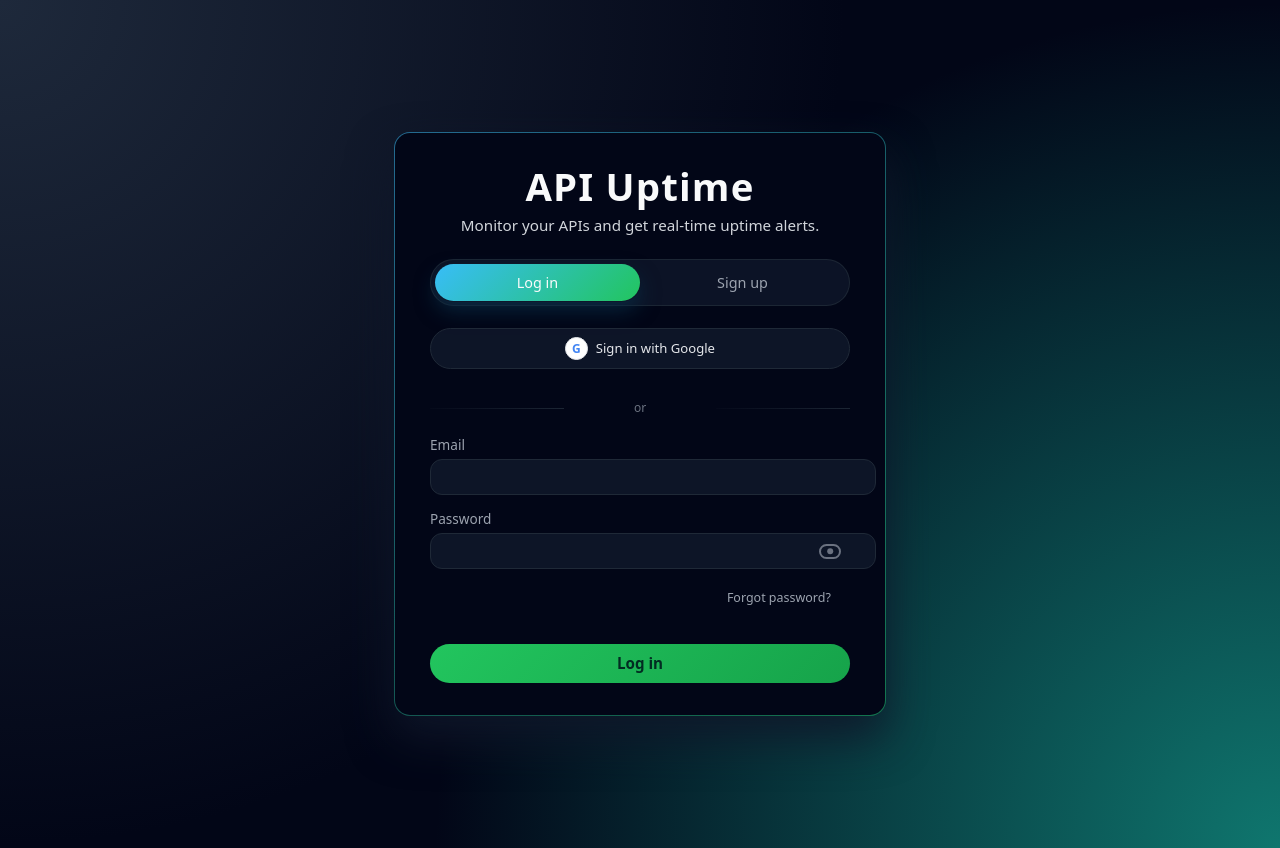
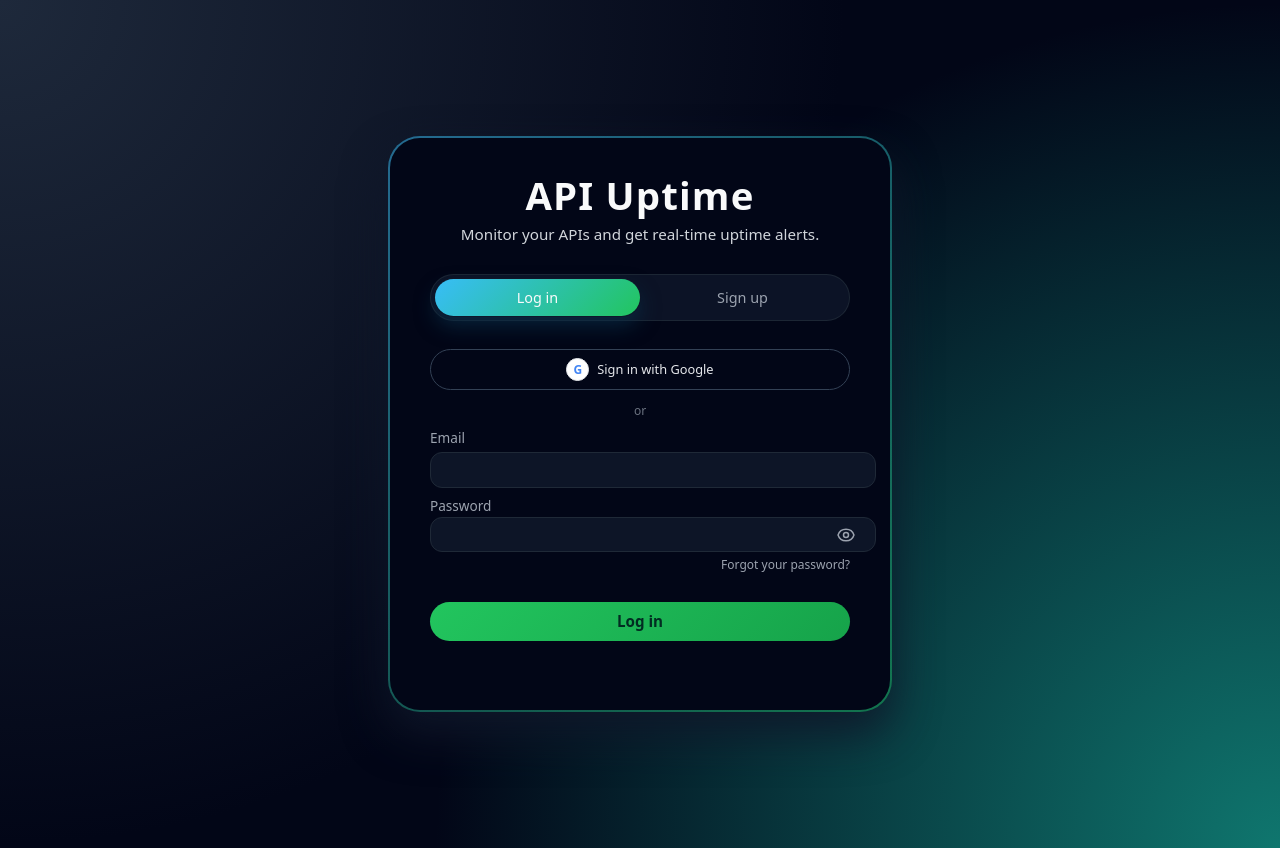
Before and after one commit to renanipx/MonitoringAPI, a React app in the folder frontend/: page / in a window 1280 px wide. Built offline with nearby package versions, Linux system fonts and the light colour scheme; no server answers; the HTML template or start-up script is replaced by a standard one.

Commit message:
feat(auth): enhance UI/UX and add confirm password field

```diff
--- a/frontend/src/App.css
+++ b/frontend/src/App.css
@@ -12,12 +12,12 @@
 .card {
   width: 100%;
   max-width: 420px;
-  padding: 2rem 2.2rem;
-  border-radius: 1rem;
+  padding: 2.25rem 2.5rem;
+  min-height: min(500px, calc(100vh - 3rem));
+  border-radius: 2rem;
   background: linear-gradient(145deg, #020617, #020617) padding-box,
-    linear-gradient(145deg, rgba(56, 189, 248, 0.5), rgba(34, 197, 94, 0.4))
-      border-box;
-  border: 1px solid transparent;
+    linear-gradient(145deg, rgba(56, 189, 248, 0.5), rgba(34, 197, 94, 0.4)) border-box;
+  border: 2px solid transparent;
   box-shadow: 0 22px 45px rgba(15, 23, 42, 0.9);
 }
 
@@ -32,7 +32,7 @@
 
 .card-subtitle {
   margin: 0;
-  margin-bottom: 1.4rem;
+  margin-bottom: 1.8rem;
   font-size: 0.95rem;
   color: #d1d5db;
   text-align: center;
@@ -44,7 +44,7 @@
   border-radius: 999px;
   background: rgba(15, 23, 42, 0.85);
   border: 1px solid rgba(31, 41, 55, 0.9);
-  margin-bottom: 1.4rem;
+  margin-bottom: 1.75rem;
 }
 
 .tabs button {
@@ -64,17 +64,11 @@
     0 10px 20px rgba(8, 47, 73, 0.7);
 }
 
-.form {
-  display: flex;
-  flex-direction: column;
-  gap: 0.9rem;
-}
-
 .social-row {
   display: flex;
   flex-direction: column;
   align-items: stretch;
-  margin-bottom: 0.6rem;
+  margin-bottom: 0.75rem;
 }
 
 .social-button {
@@ -83,21 +77,17 @@
   align-items: center;
   justify-content: center;
   gap: 0.5rem;
-  padding: 0.5rem 0.75rem;
+  padding: 0.5rem 0.7rem;
   border-radius: 999px;
-  border: 1px solid #1f2937;
-  background: rgba(15, 23, 42, 0.9);
+  border: 1px solid #334155;
+  background: transparent;
   color: #e5e7eb;
-  font-size: 0.82rem;
-}
-
-.social-button-hidden {
-  visibility: hidden;
+  font-size: 0.8rem;
 }
 
 .social-button:hover:not(:disabled) {
-  border-color: #38bdf8;
-  background: rgba(15, 23, 42, 1);
+  border-color: #64748b;
+  background: rgba(15, 23, 42, 0.6);
 }
 
 .social-button:disabled {
@@ -121,6 +111,10 @@
   border: 1px solid #e5e7eb;
 }
 
+.form-register {
+  margin-top: 12%;
+}
+
 .form label {
   display: flex;
   flex-direction: column;
@@ -128,6 +122,30 @@
   gap: 0.25rem;
   font-size: 0.85rem;
   color: #9ca3af;
+  margin-top: 2%;
+}
+
+.label-row {
+  display: flex;
+  align-items: center;
+  justify-content: space-between;
+  margin-top: 0.1rem;
+  margin-bottom: 0.25rem;
+}
+
+.forgot-password-link {
+  font-size: 0.75rem;
+  color: #9ca3af;
+  background: none;
+  border: none;
+}
+
+.forgot-password-link:hover {
+  color: #e5e7eb;
+}
+
+.ghost-inline {
+  visibility: hidden;
 }
 
 .password-wrapper {
@@ -142,18 +160,22 @@
 
 .password-toggle {
   position: absolute;
-  right: 0.5rem;
+  right: -1.0rem;
   top: 50%;
   transform: translateY(-50%);
   border: none;
   background: transparent;
   padding: 0;
-  width: 1.5rem;
-  height: 1.5rem;
+  width: 2.5rem;
+  height: 2.5rem;
   display: flex;
   align-items: center;
   justify-content: center;
   cursor: pointer;
+}
+
+.password-toggle:hover .password-toggle-icon {
+  border-color: #9ca3af;
 }
 
 .password-toggle:focus,
@@ -162,38 +184,18 @@
 }
 
 .password-toggle-icon {
-  width: 1.1rem;
-  height: 0.7rem;
-  border-radius: 999px;
-  border: 2px solid #6b7280;
-  position: relative;
-}
-
-.password-toggle-icon::after {
-  content: "";
-  position: absolute;
-  top: 50%;
-  left: 50%;
-  transform: translate(-50%, -50%);
-  width: 0.35rem;
-  height: 0.35rem;
-  border-radius: 999px;
-  background: #6b7280;
+  width: 1.25rem;
+  height: 1.25rem;
+  color: #9ca3af;
 }
 
 .password-toggle-icon-on {
-  border-color: #22c55e;
-}
-
-.password-toggle-icon-on::after {
-  background: #22c55e;
+  color: #f9fafb;
 }
 
 .forgot-password {
   align-self: flex-end;
-  margin-top: -0.25rem;
-  margin-bottom: 0.35rem;
-  font-size: 0.78rem;
+  font-size: 0.75rem;
   color: #9ca3af;
   background: none;
   border: none;
@@ -205,7 +207,7 @@
 
 .password-strength {
   font-size: 0.78rem;
-  margin-top: -0.25rem;
+  margin-top: 0.15rem;
 }
 
 .password-strength-weak {
@@ -220,11 +222,16 @@
   color: #22c55e;
 }
 
+.ghost-row {
+  opacity: 0;
+  pointer-events: none;
+}
+
 .divider {
   display: flex;
   align-items: center;
   justify-content: center;
-  margin: 0.4rem 0 0.2rem;
+  margin: 0.5rem 0 0.25rem;
   font-size: 0.75rem;
   color: #6b7280;
   position: relative;
@@ -236,11 +243,9 @@
   position: absolute;
   height: 1px;
   width: 32%;
-  background: linear-gradient(
-    to right,
-    rgba(31, 41, 55, 0.1),
-    rgba(31, 41, 55, 0.9)
-  );
+  background: linear-gradient(o right,
+      rgba(31, 41, 5, 0.),
+      rgba(31, 41, 55, 0.9));
 }
 
 .divider::before {
@@ -259,6 +264,7 @@
   background: rgba(15, 23, 42, 0.9);
   color: #e5e7eb;
   font-size: 0.9rem;
+  transition: border-color 150ms ease, box-shadow 150ms ease, background-color 150ms ease;
 }
 
 .form input::placeholder {
@@ -274,8 +280,10 @@
 
 .form input:focus {
   outline: none;
-  border-color: #38bdf8;
-  box-shadow: 0 0 0 1px rgba(56, 189, 248, 0.3);
+  border-color: #60a5fa;
+  box-shadow:
+    0 0 0 1px rgba(96, 165, 250, 0.35),
+    inset 0 0 0 1px rgba(96, 165, 250, 0.15);
 }
 
 .error {
@@ -285,13 +293,31 @@
 }
 
 .form button[type="submit"] {
-  margin-top: 0.5rem;
+  margin-top: 0.4rem;
   width: 100%;
   background: linear-gradient(135deg, #22c55e, #16a34a);
   border-radius: 999px;
   border: none;
   color: #022c22;
   font-weight: 600;
+}
+
+.forgot-inline-row {
+  display: flex;
+  justify-content: flex-end;
+  margin-top: 0.2rem;
+  margin-bottom: 0.2rem;
+}
+
+.forgot-password-inline {
+  font-size: 0.75rem;
+  color: #9ca3af;
+  background: none;
+  border: none;
+}
+
+.forgot-password-inline:hover {
+  color: #e5e7eb;
 }
 
 .form button[type="submit"]:hover {
--- a/frontend/src/pages/AuthPage.tsx
+++ b/frontend/src/pages/AuthPage.tsx
@@ -13,6 +13,7 @@ function AuthPage({ onAuthSuccess }: AuthPageProps) {
   const [mode, setMode] = useState<Mode>("login");
   const [email, setEmail] = useState("");
   const [password, setPassword] = useState("");
+  const [confirmPassword, setConfirmPassword] = useState("");
   const [loading, setLoading] = useState(false);
   const [error, setError] = useState<string | null>(null);
   const [showPassword, setShowPassword] = useState(false);
@@ -29,12 +30,24 @@ function AuthPage({ onAuthSuccess }: AuthPageProps) {
     return "Weak";
   }, [mode, password]);
 
+  function switchMode(nextMode: Mode) {
+    setMode(nextMode);
+    setEmail("");
+    setPassword("");
+    setConfirmPassword("");
+    setError(null);
+    setShowPassword(false);
+  }
+
   async function handleSubmit(event: FormEvent) {
     event.preventDefault();
     setError(null);
     setLoading(true);
 
     try {
+      if (mode === "register" && password !== confirmPassword) {
+        throw new Error("Passwords do not match");
+      }
       const action = mode === "login" ? login : register;
       const result = await action(email, password);
       onAuthSuccess(result);
@@ -59,34 +72,35 @@ function AuthPage({ onAuthSuccess }: AuthPageProps) {
           <button
             type="button"
             className={mode === "login" ? "active" : ""}
-            onClick={() => setMode("login")}
+            onClick={() => switchMode("login")}
           >
             Log in
           </button>
           <button
             type="button"
             className={mode === "register" ? "active" : ""}
-            onClick={() => setMode("register")}
+            onClick={() => switchMode("register")}
           >
             Sign up
           </button>
         </div>
 
-        <form onSubmit={handleSubmit} className="form">
+        <form
+          onSubmit={handleSubmit}
+          className={mode === "register" ? "form form-register" : "form"}
+        >
+          {mode === "login" && (
             <div className="social-row">
               <button
                 type="button"
-              className={
-                mode === "login"
-                  ? "social-button social-google"
-                  : "social-button social-google social-button-hidden"
-              }
+                className="social-button social-google"
                 disabled={loading}
               >
                 <span className="social-icon">G</span>
                 <span>Sign in with Google</span>
               </button>
             </div>
+          )}
 
           <div className="divider">
             <span>{mode === "login" ? "or" : ""}</span>
@@ -102,10 +116,10 @@ function AuthPage({ onAuthSuccess }: AuthPageProps) {
             />
           </label>
 
-          <label>
-            Password
+          <label htmlFor="password-input">Password</label>
           <div className="password-wrapper">
             <input
+              id="password-input"
               type={showPassword ? "text" : "password"}
               value={password}
               onChange={(event) => setPassword(event.target.value)}
@@ -119,31 +133,156 @@ function AuthPage({ onAuthSuccess }: AuthPageProps) {
               onClick={() => setShowPassword((prev) => !prev)}
               aria-label={showPassword ? "Hide password" : "Show password"}
             >
-                <span
-                  className={
-                    showPassword
-                      ? "password-toggle-icon password-toggle-icon-on"
-                      : "password-toggle-icon"
-                  }
+              {showPassword ? (
+                <svg
+                  className="password-toggle-icon password-toggle-icon-on"
+                  viewBox="0 0 24 24"
                   aria-hidden="true"
+                >
+                  <path
+                    d="M3 3l18 18"
+                    stroke="currentColor"
+                    strokeWidth="1.8"
+                    strokeLinecap="round"
                   />
+                  <path
+                    d="M10.477 10.485A3 3 0 0013.5 13.5m-1.5 4.5c4.97 0 7.73-2.074 9.01-4.507A4.2 4.2 0 0021 12c0-.903-.336-1.734-.99-2.493C18.73 7.074 15.97 5 11 5c-1.044 0-1.998.102-2.87.293"
+                    stroke="currentColor"
+                    strokeWidth="1.8"
+                    strokeLinecap="round"
+                    strokeLinejoin="round"
+                    fill="none"
+                  />
+                  <path
+                    d="M6.228 6.228C4.63 7.207 3.51 8.46 2.99 9.507A4.2 4.2 0 002 12c0 .903.336 1.734.99 2.493C4.27 16.926 7.03 19 12 19c1.217 0 2.316-.132 3.298-.39"
+                    stroke="currentColor"
+                    strokeWidth="1.8"
+                    strokeLinecap="round"
+                    strokeLinejoin="round"
+                    fill="none"
+                  />
+                </svg>
+              ) : (
+                <svg
+                  className="password-toggle-icon"
+                  viewBox="0 0 24 24"
+                  aria-hidden="true"
+                >
+                  <path
+                    d="M2.458 12C3.732 7.943 7.523 5 12 5c4.477 0 8.268 2.943 9.542 7-1.274 4.057-5.065 7-9.542 7-4.477 0-8.268-2.943-9.542-7z"
+                    stroke="currentColor"
+                    strokeWidth="1.8"
+                    strokeLinecap="round"
+                    strokeLinejoin="round"
+                    fill="none"
+                  />
+                  <circle
+                    cx="12"
+                    cy="12"
+                    r="3"
+                    stroke="currentColor"
+                    strokeWidth="1.8"
+                    fill="none"
+                  />
+                </svg>
+              )}
+            </button>
+          </div>
+          <div className="forgot-inline-row">
+            {mode === "login" ? (
+              <span className="forgot-password-inline">Forgot your password?</span>
+            ) : null}
+          </div>
+
+          {mode === "register" && (
+            <div>
+              <label>
+                Confirm password
+                <div className="password-wrapper">
+                  <input
+                    type={showPassword ? "text" : "password"}
+                    value={confirmPassword}
+                    onChange={(event) => setConfirmPassword(event.target.value)}
+                    minLength={6}
+                    required
+                    className="password-input"
+                  />
+                  <button
+                    type="button"
+                    className="password-toggle"
+                    onClick={() => setShowPassword((prev) => !prev)}
+                    aria-label={showPassword ? "Hide password" : "Show password"}
+                  >
+                    {showPassword ? (
+                      <svg
+                        className="password-toggle-icon password-toggle-icon-on"
+                        viewBox="0 0 24 24"
+                        aria-hidden="true"
+                      >
+                        <path
+                          d="M3 3l18 18"
+                          stroke="currentColor"
+                          strokeWidth="1.8"
+                          strokeLinecap="round"
+                        />
+                        <path
+                          d="M10.477 10.485A3 3 0 0013.5 13.5m-1.5 4.5c4.97 0 7.73-2.074 9.01-4.507A4.2 4.2 0 0021 12c0-.903-.336-1.734-.99-2.493C18.73 7.074 15.97 5 11 5c-1.044 0-1.998.102-2.87.293"
+                          stroke="currentColor"
+                          strokeWidth="1.8"
+                          strokeLinecap="round"
+                          strokeLinejoin="round"
+                          fill="none"
+                        />
+                        <path
+                          d="M6.228 6.228C4.63 7.207 3.51 8.46 2.99 9.507A4.2 4.2 0 002 12c0 .903.336 1.734.99 2.493C4.27 16.926 7.03 19 12 19c1.217 0 2.316-.132 3.298-.39"
+                          stroke="currentColor"
+                          strokeWidth="1.8"
+                          strokeLinecap="round"
+                          strokeLinejoin="round"
+                          fill="none"
+                        />
+                      </svg>
+                    ) : (
+                      <svg
+                        className="password-toggle-icon"
+                        viewBox="0 0 24 24"
+                        aria-hidden="true"
+                      >
+                        <path
+                          d="M2.458 12C3.732 7.943 7.523 5 12 5c4.477 0 8.268 2.943 9.542 7-1.274 4.057-5.065 7-9.542 7-4.477 0-8.268-2.943-9.542-7z"
+                          stroke="currentColor"
+                          strokeWidth="1.8"
+                          strokeLinecap="round"
+                          strokeLinejoin="round"
+                          fill="none"
+                        />
+                        <circle
+                          cx="12"
+                          cy="12"
+                          r="3"
+                          stroke="currentColor"
+                          strokeWidth="1.8"
+                          fill="none"
+                        />
+                      </svg>
+                    )}
                   </button>
                 </div>
               </label>
-
-          {mode === "login" && (
-            <button type="button" className="forgot-password">
-              Forgot password?
-            </button>
+            </div>
           )}
 
-          {passwordStrength && (
+          {/* forgot password link moved to label-row above */}
+
           <div
-              className={`password-strength password-strength-${passwordStrength.toLowerCase()}`}
+            className={
+              passwordStrength
+                ? `password-strength password-strength-${passwordStrength.toLowerCase()}`
+                : "password-strength ghost-row"
+            }
           >
-              Password strength: {passwordStrength}
+            {passwordStrength ? `Password strength: ${passwordStrength}` : "placeholder"}
           </div>
-          )}
 
           {error && <p className="error">{error}</p>}
 
```
Lines whose indentation alone changed are shown as unchanged.
